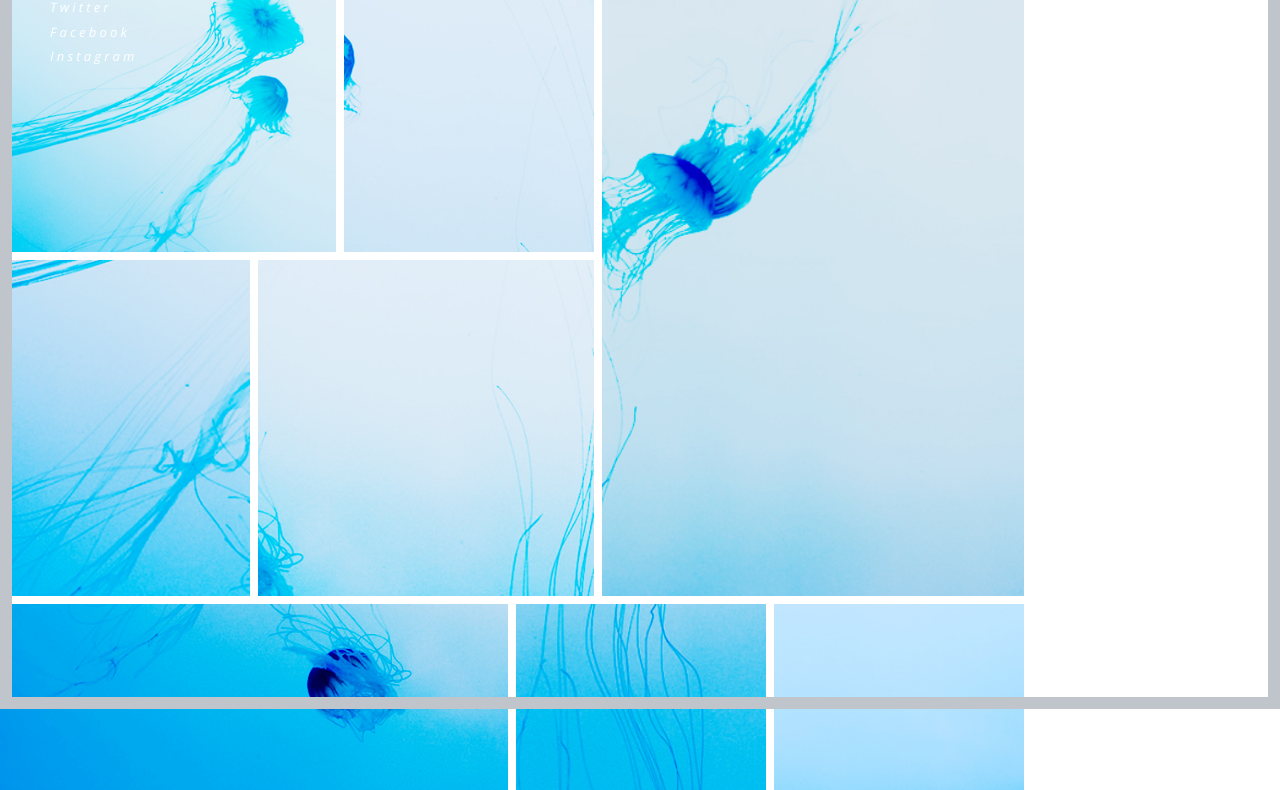
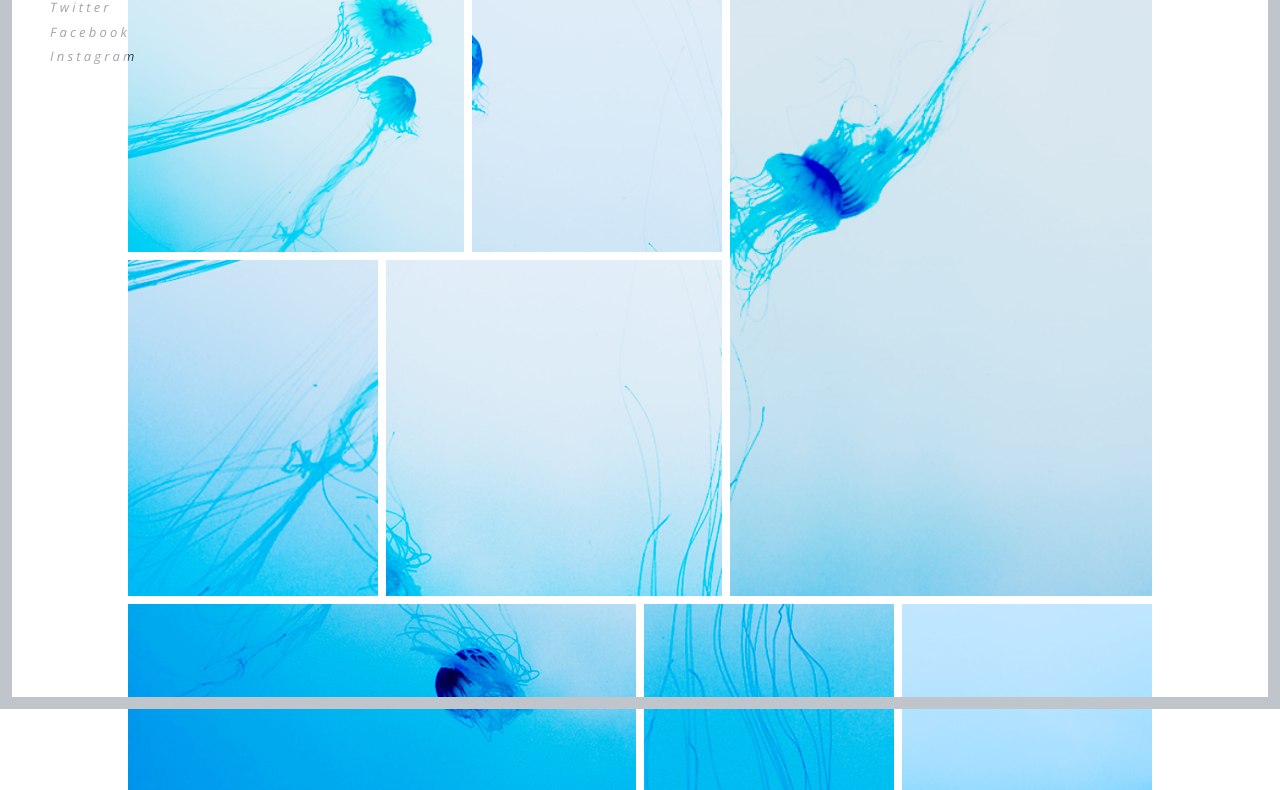
Before and after one commit to swimmyxox/photo-posts, a website: page public/index.html in a window 1280 px wide. Shown: the part 91-881 px from the top of the page. Drawn offline with nearby package versions, Linux system fonts and the light colour scheme; files that its build step writes are made by us from their sources.

Commit message:
fixed mix-blend-mode

```diff
--- a/scss/main.scss
+++ b/scss/main.scss
@@ -101,9 +101,6 @@ p {
 }
 
 .container {
-  position: relative;
-  top: 0;
-  left: 0;
   width: 100vw;
   height: 100vh;
 }
@@ -116,7 +113,7 @@ header {
   max-width: 180px;
   height: 120px;
   font-style: italic;
-  mix-blend-mode: color-dodge;
+  mix-blend-mode: difference;
   z-index: 100;
 
   h1 {
@@ -163,7 +160,6 @@ header {
 }
 
 .contents {
-  position: absolute;
   width: 80%;
   max-width: 1360px;
   height: auto;
```
